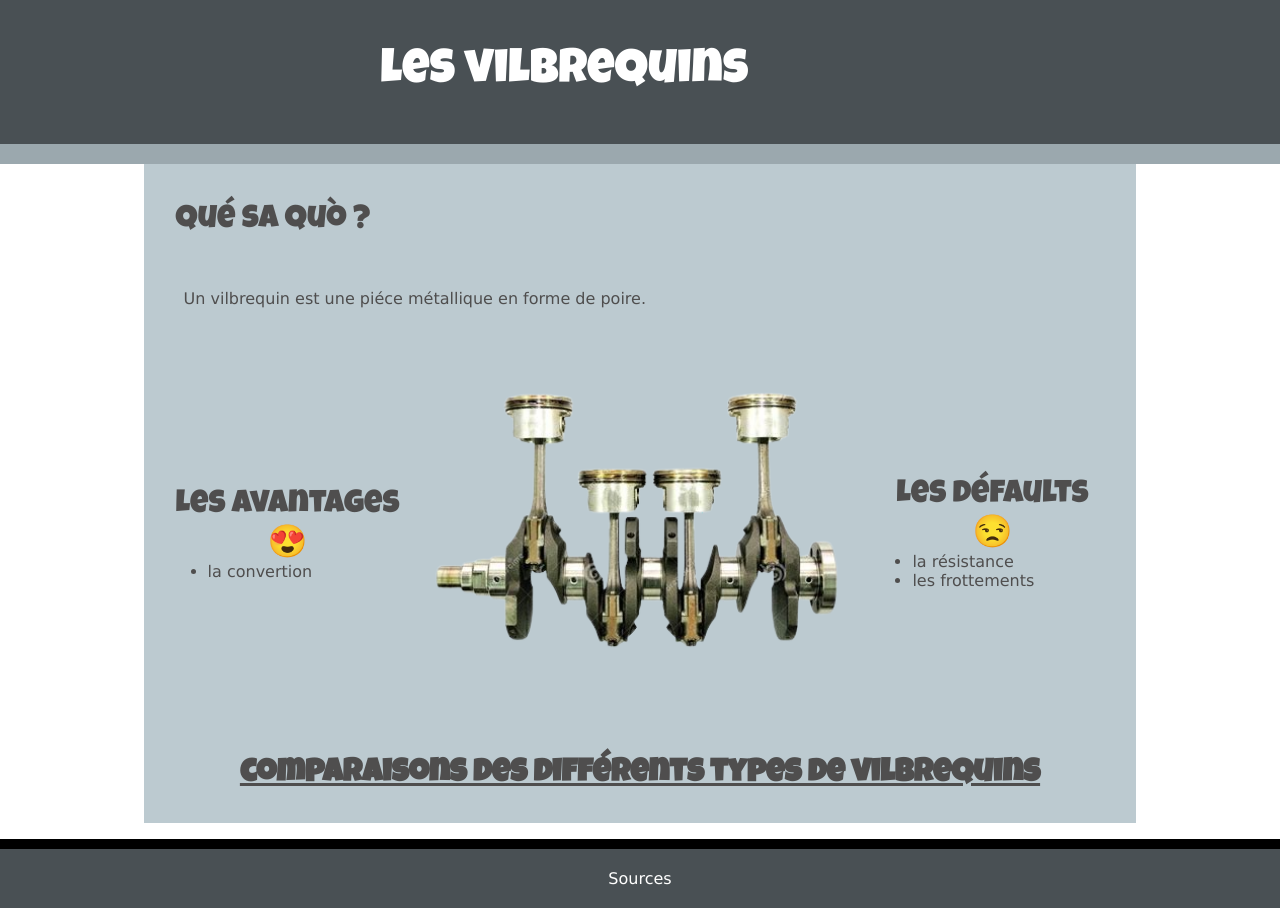
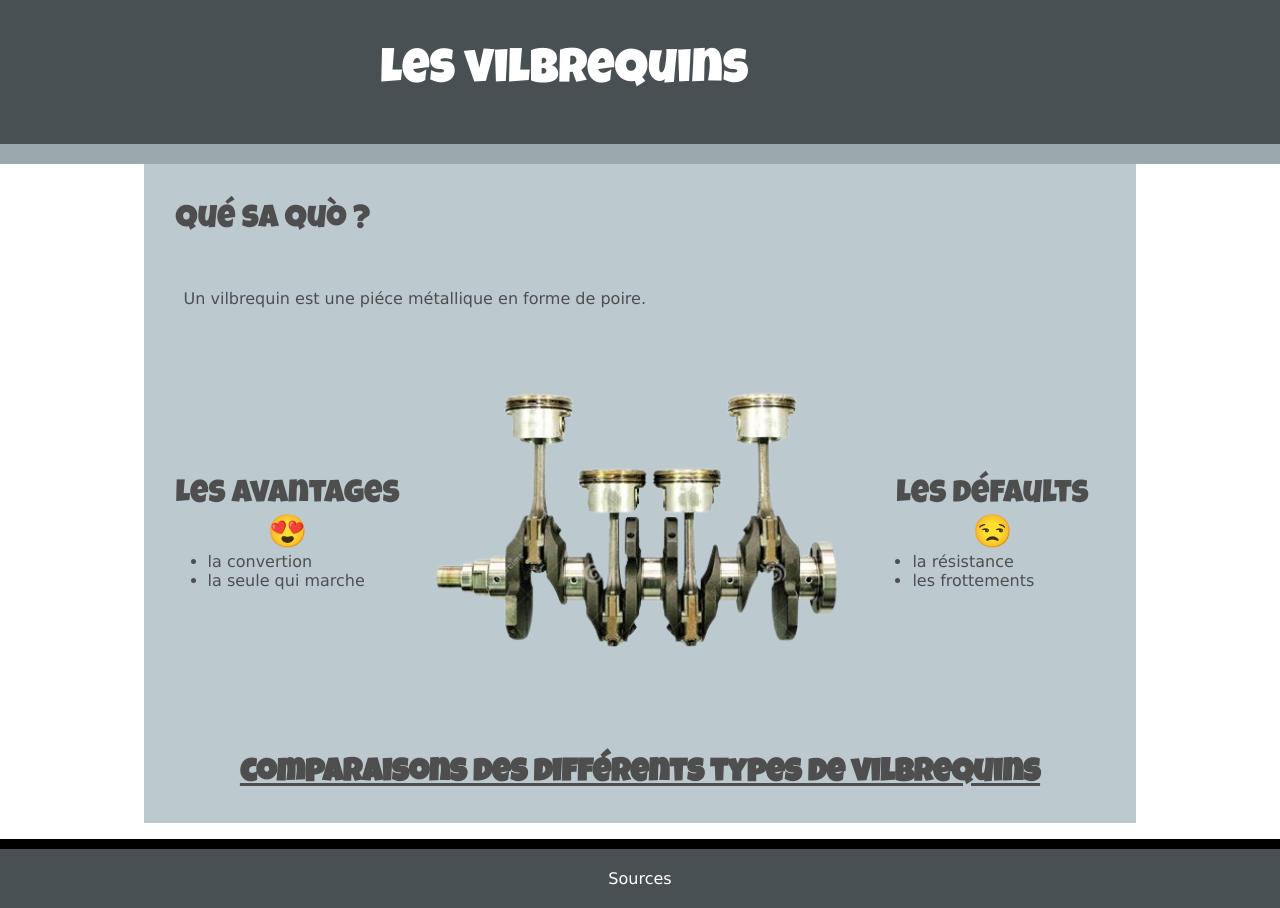
Before and after one commit to prog-brax/test-site-web, a plain HTML site: page index.html in a window 1280 px wide. Drawn offline with Linux system fonts and the light colour scheme; a web font is replaced by a local one.

Commit message:
small change

```diff
--- a/index.html
+++ b/index.html
@@ -6,7 +6,7 @@
     <meta http-equiv="X-UA-Compatible" content="ie=edge" />
 
     <!-- Title shown in web browsers-->
-    <title>Le vilbrequin</title>
+    <title>test site web</title>
     <link rel="icon" type="image/png" sizes="32x32" href="https://s2.qwant.com/thumbr/474x474/5/2/d548d5c87ab454ab60f34378956a084b205d6ed80144e05699e5148188374c/th.jpg?u=https%3A%2F%2Ftse.mm.bing.net%2Fth%3Fid%3DOIP.tzaWk4pKX-u6jAF_v62D1wHaHa%26pid%3DApi&q=0&b=1&p=0&a=0">
 
     <!-- Import fonts from Google -->
@@ -43,6 +43,7 @@
           <h2>Les avantages 😍</h2>
           <ul>
             <li>la convertion</li>
+            <li>la seule qui marche</li>
           </ul>
         </div>
         <img src="th-removebg-preview.png" alt="definiDescription of the image." height="350">
```
